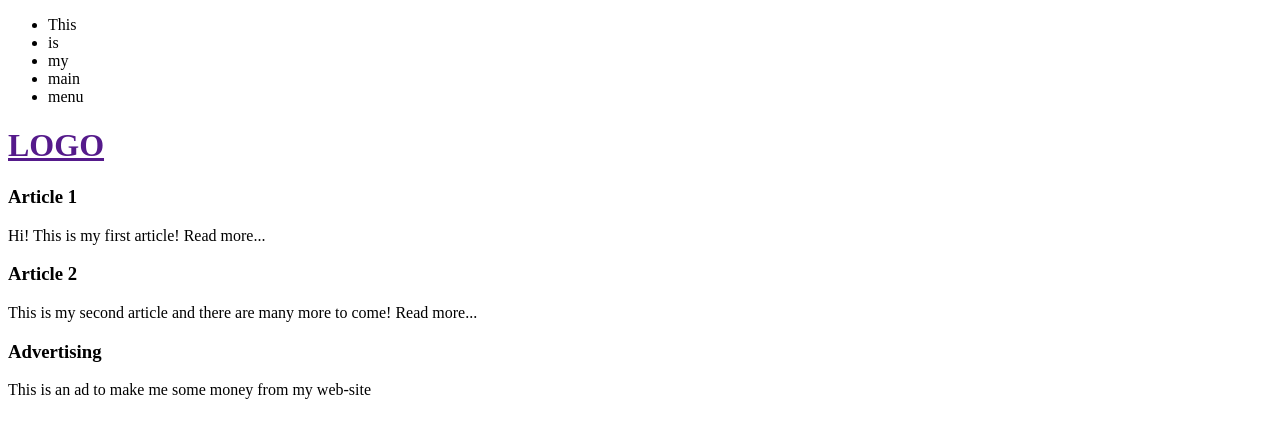
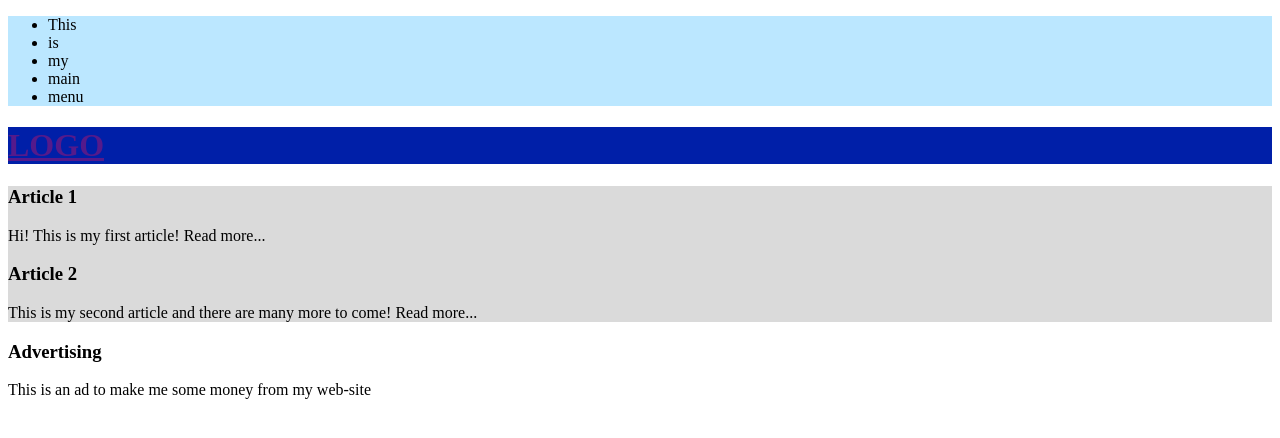
Before and after one commit to VultureX3/Web_labs, a plain HTML site: page lab1/index.html in a window 1280 px wide. Drawn offline with Linux system fonts and the light colour scheme.

Commit message:
start css

```diff
--- a/lab1/index.html
+++ b/lab1/index.html
@@ -3,7 +3,7 @@
 <head>
     <meta charset="UTF-8">
     <title>LAB 1</title>
-    <link rel="stylesheet" type="text/css" href="style.css">
+    <link rel="stylesheet" href="style.css">
 </head>
 <body>
     <div class="navbar">
--- a/lab1/style.css
+++ b/lab1/style.css
@@ -0,0 +1,15 @@
+.navbar {
+    background-color: #BBE7FF;
+}
+
+.header {
+    background-color: #001FA8;
+}
+
+.content {
+    background-color: #DADADA;
+}
+
+.sidebar {
+    background-color: ##A5C3FF;
+}
```
